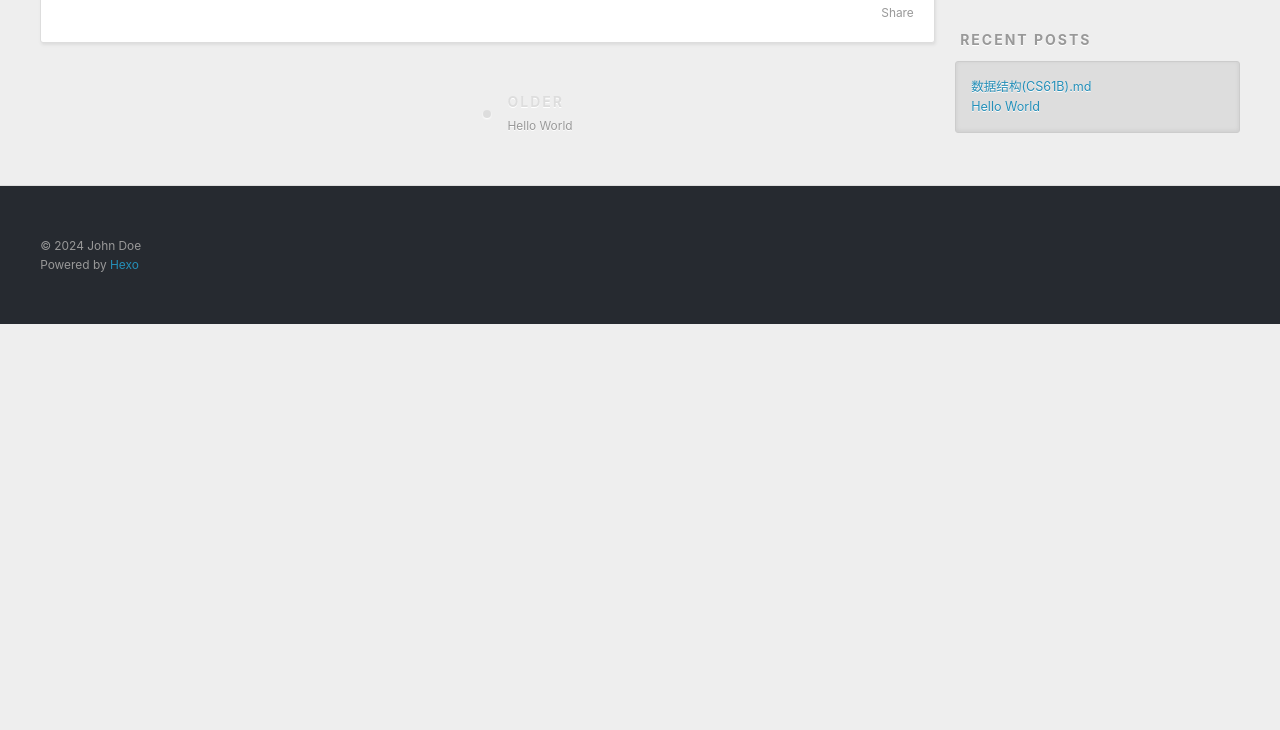
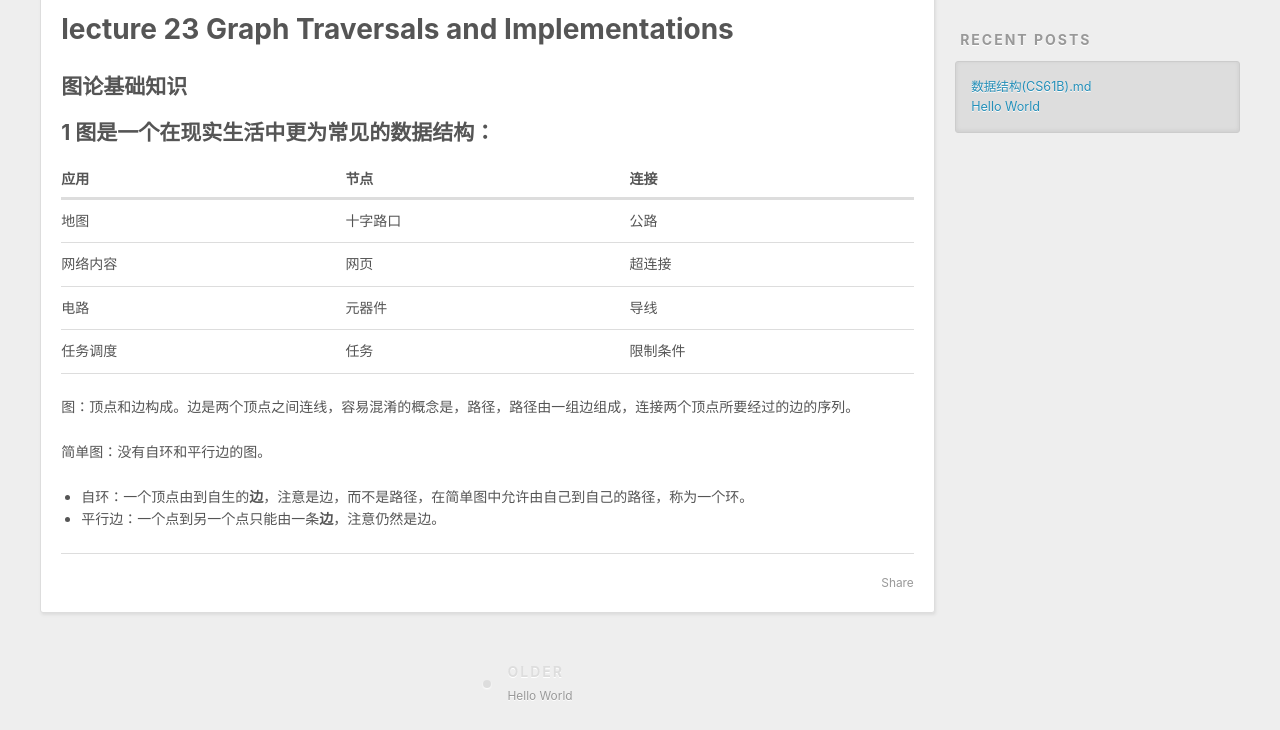
Before and after one commit to suse955/suse955.github.io, a plain HTML site: page 2024/06/28/数据结构(CS61B)md/index.html in a window 1280 px wide. Shown: the part 448-1178 px from the top of the page. Before the commit the page ends 800 px from the top, so only its background shows below. Drawn offline with Linux system fonts and the light colour scheme.

Commit message:
Site updated: 2024-06-28 22:55:02

```diff
--- a/2024/06/28/数据结构-CS61B-md/index.html
+++ b/2024/06/28/数据结构(CS61B)md/index.html
@@ -6,13 +6,15 @@
 
   <title>数据结构(CS61B).md | Hexo</title>
   <meta name="viewport" content="width=device-width, initial-scale=1, shrink-to-fit=no">
-  <meta property="og:type" content="article">
+  <meta name="description" content="lecture 23 Graph Traversals and Implementations图论基础知识1 图是一个在现实生活中更为常见的数据结构：   应用 节点 连接    地图 十字路口 公路   网络内容 网页 超连接   电路 元器件 导线   任务调度 任务 限制条件   图：顶点和边构成。边是两个顶点之间连线，容易混淆的概念是，路径，路径由一组边组成，连接两个顶点所要经过的边的序列">
+<meta property="og:type" content="article">
 <meta property="og:title" content="数据结构(CS61B).md">
-<meta property="og:url" content="http://example.com/2024/06/28/%E6%95%B0%E6%8D%AE%E7%BB%93%E6%9E%84-CS61B-md/index.html">
+<meta property="og:url" content="http://example.com/2024/06/28/%E6%95%B0%E6%8D%AE%E7%BB%93%E6%9E%84(CS61B)md/index.html">
 <meta property="og:site_name" content="Hexo">
+<meta property="og:description" content="lecture 23 Graph Traversals and Implementations图论基础知识1 图是一个在现实生活中更为常见的数据结构：   应用 节点 连接    地图 十字路口 公路   网络内容 网页 超连接   电路 元器件 导线   任务调度 任务 限制条件   图：顶点和边构成。边是两个顶点之间连线，容易混淆的概念是，路径，路径由一组边组成，连接两个顶点所要经过的边的序列">
 <meta property="og:locale" content="en_US">
 <meta property="article:published_time" content="2024-06-28T14:32:56.000Z">
-<meta property="article:modified_time" content="2024-06-28T14:32:56.141Z">
+<meta property="article:modified_time" content="2024-06-28T14:53:20.763Z">
 <meta property="article:author" content="John Doe">
 <meta name="twitter:card" content="summary">
 
@@ -69,9 +71,9 @@
 </header>
 
       <div class="outer">
-        <section id="main"><article id="post-数据结构-CS61B-md" class="h-entry article article-type-post" itemprop="blogPost" itemscope itemtype="https://schema.org/BlogPosting">
+        <section id="main"><article id="post-数据结构(CS61B)md" class="h-entry article article-type-post" itemprop="blogPost" itemscope itemtype="https://schema.org/BlogPosting">
   <div class="article-meta">
-    <a href="/2024/06/28/%E6%95%B0%E6%8D%AE%E7%BB%93%E6%9E%84-CS61B-md/" class="article-date">
+    <a href="/2024/06/28/%E6%95%B0%E6%8D%AE%E7%BB%93%E6%9E%84(CS61B)md/" class="article-date">
   <time class="dt-published" datetime="2024-06-28T14:32:56.000Z" itemprop="datePublished">2024-06-28</time>
 </a>
 
@@ -91,11 +93,46 @@
 
     <div class="e-content article-entry" itemprop="articleBody">
 
+        <h1 id="lecture-23-Graph-Traversals-and-Implementations"><a href="#lecture-23-Graph-Traversals-and-Implementations" class="headerlink" title="lecture 23 Graph Traversals and Implementations"></a>lecture 23 Graph Traversals and Implementations</h1><h2 id="图论基础知识"><a href="#图论基础知识" class="headerlink" title="图论基础知识"></a>图论基础知识</h2><h2 id="1-图是一个在现实生活中更为常见的数据结构："><a href="#1-图是一个在现实生活中更为常见的数据结构：" class="headerlink" title="1 图是一个在现实生活中更为常见的数据结构："></a>1 图是一个在现实生活中更为常见的数据结构：</h2><table>
+<thead>
+<tr>
+<th>应用</th>
+<th>节点</th>
+<th>连接</th>
+</tr>
+</thead>
+<tbody><tr>
+<td>地图</td>
+<td>十字路口</td>
+<td>公路</td>
+</tr>
+<tr>
+<td>网络内容</td>
+<td>网页</td>
+<td>超连接</td>
+</tr>
+<tr>
+<td>电路</td>
+<td>元器件</td>
+<td>导线</td>
+</tr>
+<tr>
+<td>任务调度</td>
+<td>任务</td>
+<td>限制条件</td>
+</tr>
+</tbody></table>
+<p>图：顶点和边构成。边是两个顶点之间连线，容易混淆的概念是，路径，路径由一组边组成，连接两个顶点所要经过的边的序列。</p>
+<p>简单图：没有自环和平行边的图。</p>
+<ul>
+<li>自环：一个顶点由到自生的<strong>边</strong>，注意是边，而不是路径，在简单图中允许由自己到自己的路径，称为一个环。</li>
+<li>平行边：一个点到另一个点只能由一条<strong>边</strong>，注意仍然是边。</li>
+</ul>
 
 
     </div>
     <footer class="article-footer">
-      <a data-url="http://example.com/2024/06/28/%E6%95%B0%E6%8D%AE%E7%BB%93%E6%9E%84-CS61B-md/" data-id="clxysmbao000088taduexf2xq" data-title="数据结构(CS61B).md" class="article-share-link"><span class="fa fa-share">Share</span></a>
+      <a data-url="http://example.com/2024/06/28/%E6%95%B0%E6%8D%AE%E7%BB%93%E6%9E%84(CS61B)md/" data-id="clxytdx1i00005gtadbsh126l" data-title="数据结构(CS61B).md" class="article-share-link"><span class="fa fa-share">Share</span></a>
 
 
 
@@ -146,7 +183,7 @@
       <ul>
 
           <li>
-            <a href="/2024/06/28/%E6%95%B0%E6%8D%AE%E7%BB%93%E6%9E%84-CS61B-md/">数据结构(CS61B).md</a>
+            <a href="/2024/06/28/%E6%95%B0%E6%8D%AE%E7%BB%93%E6%9E%84(CS61B)md/">数据结构(CS61B).md</a>
           </li>
 
           <li>
```
Also changed, not shown: 2024/06/28/hello-world/index.html (+2 -2 lines), archives/2024/06/index.html (+3 -3 lines), archives/2024/index.html (+3 -3 lines), archives/index.html (+3 -3 lines), index.html (+40 -5 lines).
